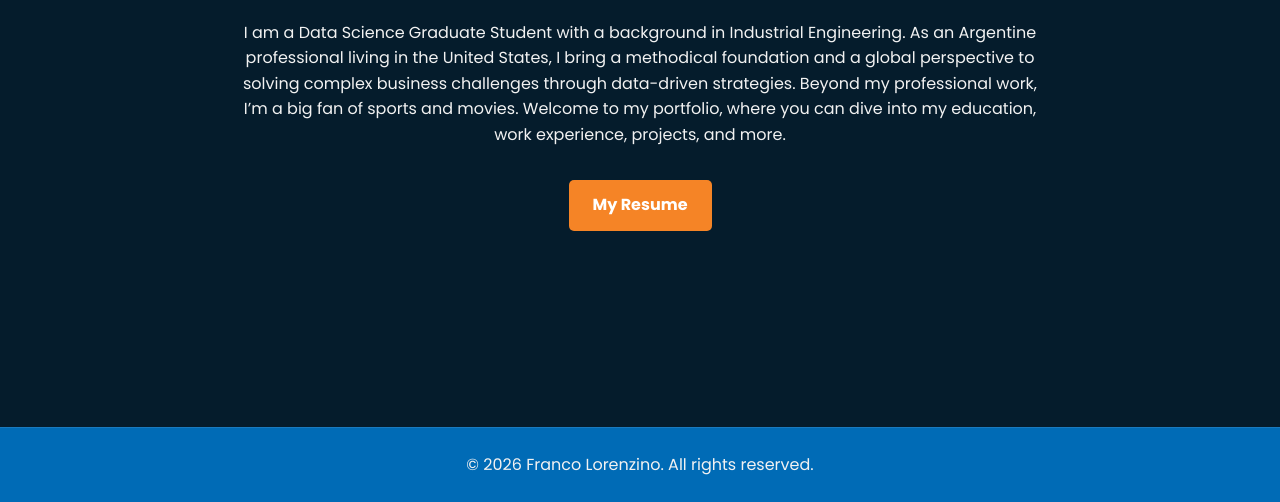
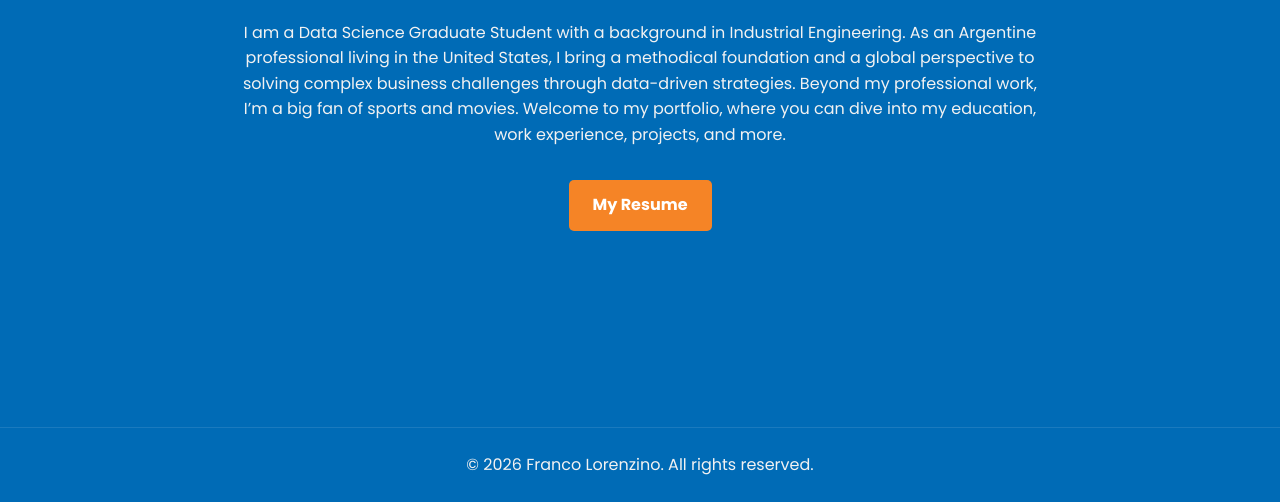
Before and after one commit to Franco2798/Franco2798.github.io, a plain HTML site: page index.html in a window 1280 px wide. Shown: the part 298-800 px from the top of the page. Drawn offline with Linux system fonts and the light colour scheme.

Commit message:
knicks 3

```diff
--- a/styles.css
+++ b/styles.css
@@ -1,6 +1,6 @@
 :root {
     /* --- Knicks Theme Colors --- */
-    --bg-color: #051c2c;
+    --bg-color: #006BB6;
     --primary-color: #006BB6;
     --secondary-color: #006BB6;
     --accent-color: #F58426;
```
